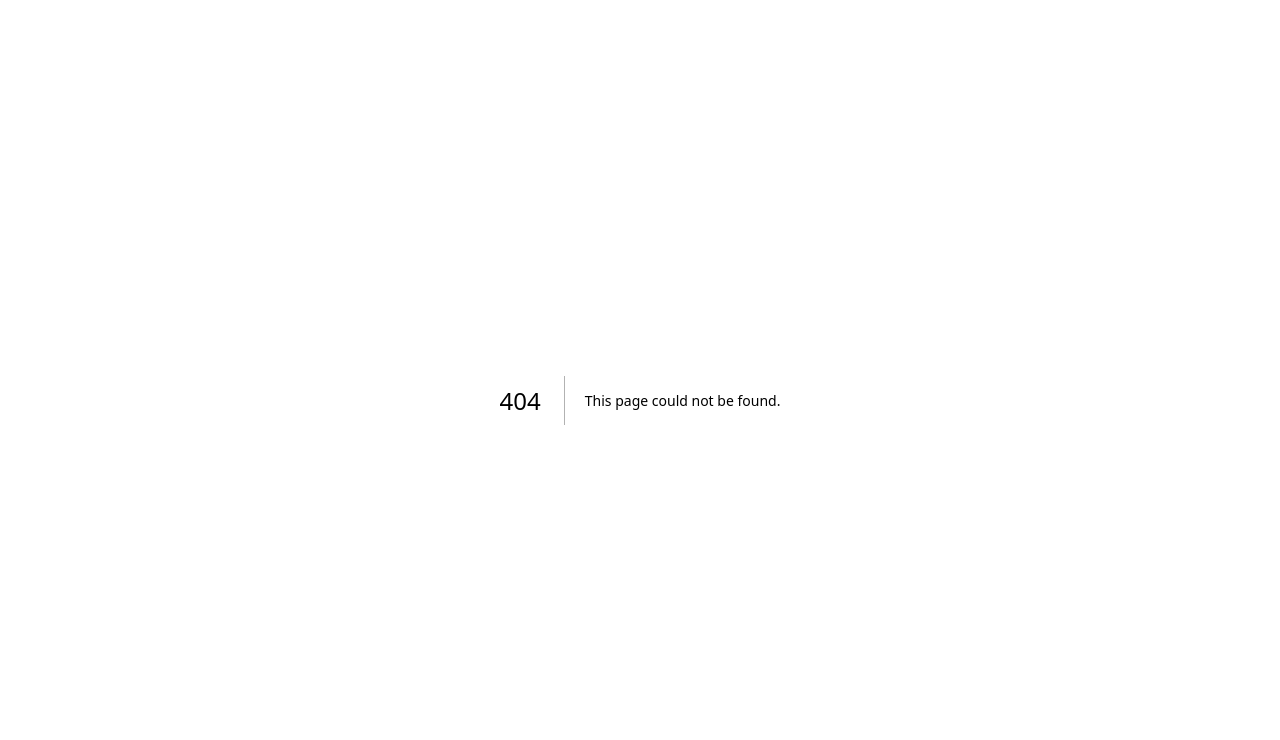
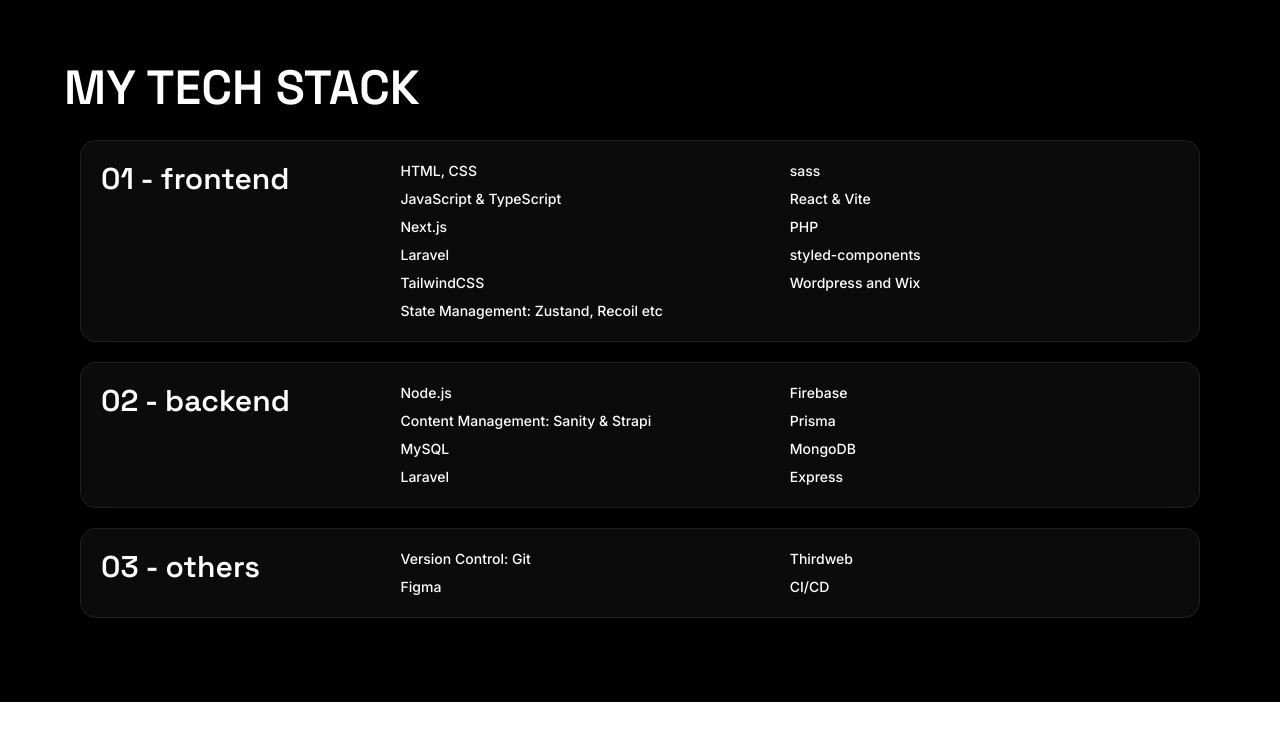
Before and after one commit to kryptcode/koyejo, a Next.js app: page /stack in a window 1280 px wide. Before the commit this address had no page. Shown: the top 740 px of the page. Built offline with nearby package versions, Linux system fonts and the light colour scheme.

Commit message:
"1st iteration"

```diff
--- /dev/null
+++ b/src/app/stack/page.tsx
@@ -0,0 +1,78 @@
+"use client"
+import React from "react";
+import "animate.css";
+import { useActiveStore } from "@/store/activeStore";
+import { HomeIcon, X } from "lucide-react";
+import { Dock, DockIcon } from "@/components/magicui/dock";
+
+const TechStack = () => {
+  const [active, updateActive] = useActiveStore((state) => [
+    state.activeComponent,
+    state.updateActiveComponent,
+  ]);
+
+  return (
+    <div
+      className={` animate__animated animate__slideInUp h-full bg-black text-white z-10 p-5 lg:p-16  `}
+    >
+      <div>
+
+      </div>
+      <div className="flex justify-between items-center">
+        <h2 className="font-grotesk font-semibold text-4xl lg:text-5xl uppercase mb-7">
+          My Tech Stack
+        </h2>
+      </div>
+
+
+      <div className="px-2 lg:px-4 font-grotesk ">
+        <div>
+        <div className={` flex flex-col md:flex-row gap-10 rounded-xl border-[2.5px]  border-l-[5px] border-b-[5px] p-5 transition-all ease-linear duration-300 bg-morph group`}>
+              <h2 className={`text=2xl lg:text-3xl font-grotesk font-semibold flex-1`}>01 - frontend</h2>
+              <div className="grid grid-cols-2 text-sm font-medium font-inter gap-y-2 flex-[3]">
+                <div>HTML, CSS</div>
+                <div>sass</div>
+                <div>JavaScript & TypeScript</div>
+                <div>React & Vite</div>
+                <div>Next.js</div>
+                <div>PHP</div>
+                <div>Laravel</div>
+                <div>styled-components</div>
+                <div>TailwindCSS</div>
+                <div>Wordpress and Wix</div>
+                <div>State Management: Zustand, Recoil etc</div>
+              </div>
+            </div>
+
+            <div className={` my-5 flex flex-col md:flex-row gap-10 rounded-xl border-[2.5px]  border-l-[5px] border-b-[5px] p-5 bg-morph transition-all ease-linear duration-300 group`}>
+              <h2 className={` text=2xl lg:text-3xl font-grotesk font-semibold flex-1`}>02 - backend</h2>
+              <div className="grid font-inter text-sm font-medium grid-cols-2 gap-y-2 flex-[3] ">
+                <div>Node.js</div>
+                <div>Firebase</div>
+                <div>Content Management: Sanity & Strapi</div>
+                <div>Prisma</div>
+                <div>MySQL</div>
+                <div>MongoDB</div>
+                <div>Laravel</div>
+                <div>Express</div>
+              </div>
+            </div>
+
+            <div className={`bg-morph my-5 flex flex-col md:flex-row gap-10 rounded-xl border-[2.5px]  border-l-[5px] border-b-[5px] p-5 transition-all ease-linear duration-300 group`}>
+              <h2 className={` text=2xl lg:text-3xl font-grotesk font-semibold flex-1`}>03 - others</h2>
+              <div className="grid grid-cols-2 gap-y-2 font-inter text-sm font-medium flex-[3] ">
+                <div>Version Control: Git</div>
+                <div>Thirdweb</div>
+                <div>Figma</div>
+                <div>CI/CD</div>
+              </div>
+            </div>
+
+
+        </div>
+      </div>
+    </div>
+  );
+};
+
+export default TechStack;
--- /dev/null
+++ b/src/components/magicui/dock.tsx
@@ -0,0 +1,116 @@
+"use client";
+import { cn } from "@/lib/utils";
+import { cva, type VariantProps } from "class-variance-authority";
+import { motion, useMotionValue, useSpring, useTransform } from "framer-motion";
+import React, { PropsWithChildren, useRef } from "react";
+
+export interface DockProps extends VariantProps<typeof dockVariants> {
+  className?: string;
+  magnification?: number;
+  distance?: number;
+  children: React.ReactNode;
+}
+
+const DEFAULT_MAGNIFICATION = 60;
+const DEFAULT_DISTANCE = 140;
+
+const dockVariants = cva(
+  "mx-auto w-max mt-8 h-[58px] p-2 flex items-end gap-2 rounded-2xl border dark:border-[#707070]",
+);
+
+const Dock = React.forwardRef<HTMLDivElement, DockProps>(
+  (
+    {
+      className,
+      children,
+      magnification = DEFAULT_MAGNIFICATION,
+      distance = DEFAULT_DISTANCE,
+      ...props
+    },
+    ref,
+  ) => {
+    const mouseX = useMotionValue(Infinity);
+
+    const renderChildren = () => {
+      return React.Children.map(children, (child: any) => {
+        return React.cloneElement(child, {
+          mouseX: mouseX,
+          magnification: magnification,
+          distance: distance,
+        });
+      });
+    };
+
+    return (
+      <motion.div
+        ref={ref}
+        onMouseMove={(e) => mouseX.set(e.pageX)}
+        onMouseLeave={() => mouseX.set(Infinity)}
+        {...props}
+        className={cn(dockVariants({ className }), className)}
+      >
+        {renderChildren()}
+      </motion.div>
+    );
+  },
+);
+
+Dock.displayName = "Dock";
+
+export interface DockIconProps {
+  size?: number;
+  magnification?: number;
+  distance?: number;
+  mouseX?: any;
+  className?: string;
+  children?: React.ReactNode;
+  props?: PropsWithChildren;
+}
+
+const DockIcon = ({
+  size,
+  magnification = DEFAULT_MAGNIFICATION,
+  distance = DEFAULT_DISTANCE,
+  mouseX,
+  className,
+  children,
+  ...props
+}: DockIconProps) => {
+  const ref = useRef<HTMLDivElement>(null);
+
+  const distanceCalc = useTransform(mouseX, (val: number) => {
+    const bounds = ref.current?.getBoundingClientRect() ?? { x: 0, width: 0 };
+
+    return val - bounds.x - bounds.width / 2;
+  });
+
+  let widthSync = useTransform(
+    distanceCalc,
+    [-distance, 0, distance],
+    [40, magnification, 40],
+  );
+
+  let width = useSpring(widthSync, {
+    mass: 0.1,
+    stiffness: 150,
+    damping: 12,
+  });
+
+  return (
+    <motion.div
+      ref={ref}
+      style={{ width }}
+      className={cn(
+        "flex aspect-square cursor-pointer items-center justify-center rounded-full bg-neutral-400/40",
+        className,
+      )}
+      {...props}
+    >
+      {children}
+    </motion.div>
+  );
+};
+
+DockIcon.displayName = "DockIcon";
+
+export { Dock, DockIcon, dockVariants };
--- /dev/null
+++ b/src/components/magicui/orbiting-circles.tsx
@@ -0,0 +1,57 @@
+import { cn } from "@/lib/utils";
+
+export default function OrbitingCircles({
+  className,
+  children,
+  reverse,
+  duration = 20,
+  delay = 10,
+  radius = 50,
+  path = true,
+}: {
+  className?: string;
+  children?: React.ReactNode;
+  reverse?: boolean;
+  duration?: number;
+  delay?: number;
+  radius?: number;
+  path?: boolean;
+}) {
+  return (
+    <>
+      {path && (
+        <svg
+          xmlns="http://www.w3.org/2000/svg"
+          version="1.1"
+          className="pointer-events-none absolute inset-0 h-full w-full"
+        >
+          <circle
+            className="stroke-black/10 stroke-1 dark:stroke-white/10"
+            cx="50%"
+            cy="50%"
+            r={radius}
+            fill="none"
+            strokeDasharray={"4 4"}
+          />
+        </svg>
+      )}
+
+      <div
+        style={
+          {
+            "--duration": duration,
+            "--radius": radius,
+            "--delay": -delay,
+          } as React.CSSProperties
+        }
+        className={cn(
+          "absolute flex h-full w-full transform-gpu animate-orbit items-center justify-center rounded-full border bg-black/10 [animation-delay:calc(var(--delay)*1000ms)] dark:bg-white/10",
+          { "[animation-direction:reverse]": reverse },
+          className,
+        )}
+      >
+        {children}
+      </div>
+    </>
+  );
+}
--- a/tailwind.config.ts
+++ b/tailwind.config.ts
@@ -96,11 +96,20 @@
             opacity: "0",
           },
         },
+        orbit: {
+          "0%": {
+              transform: "rotate(0deg) translateY(calc(var(--radius) * 1px)) rotate(0deg)",
+          },
+          "100%": {
+              transform: "rotate(360deg) translateY(calc(var(--radius) * 1px)) rotate(-360deg)",
+          },
+      },
       },
       animation: {
         "accordion-down": "accordion-down 0.2s ease-out",
         "accordion-up": "accordion-up 0.2s ease-out",
         "meteor-effect": "meteor 5s linear infinite",
+        orbit: "orbit calc(var(--duration)*1s) linear infinite",
       },
     },
   },
```
Also changed, not shown: package.json (+4 -4 lines), 1 other file (tests, documents, lock files or other folders).
